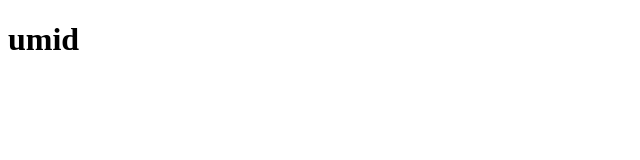
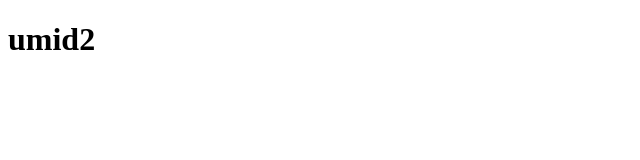
Before and after one commit to fullstack-left/3-amaliyot, a plain HTML site: page pages/umid.html in a window 1280 px wide. Shown: the full height of the page, 0-640 px from the left. Drawn offline with Linux system fonts and the light colour scheme.

Commit message:
teshkirish

```diff
--- a/pages/umid.html
+++ b/pages/umid.html
@@ -6,6 +6,6 @@
     <title>Document</title>
 </head>
 <body>
-    <h1>umid</h1>
+    <h1>umid2</h1>
 </body>
 </html>
```
